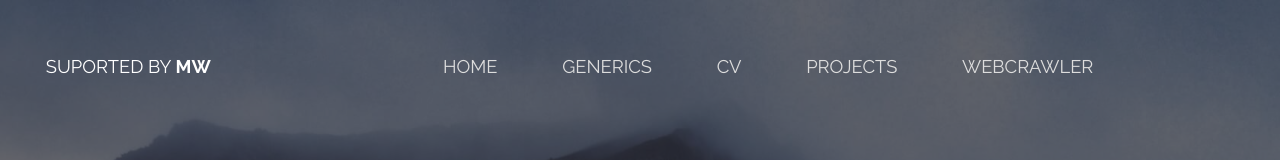
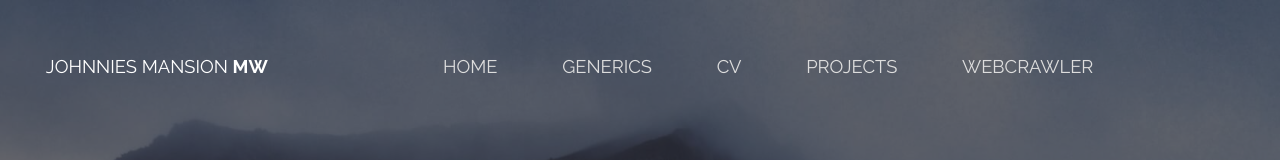
Before and after one commit to johnnymdoubleu/mw, a plain HTML site: page index.html in a window 1280 px wide. Shown: the top 160 px of the page. Drawn offline with Linux system fonts and the light colour scheme.

Commit message:
another commitment

```diff
--- a/index.html
+++ b/index.html
@@ -13,7 +13,7 @@
 -->
 <html>
 	<head>
-		<title>Jonnies Mansion</title>
+		<title>Johnnies Mansion</title>
 		<meta charset="utf-8" />
 		<meta name="viewport" content="width=device-width, initial-scale=1" />
 		<link rel="stylesheet" href="assets/css/main.css" />
@@ -21,7 +21,7 @@
 	<body class="landing">
 		<!-- Header -->
 			<header id="header" class="alt">
-				<h1>Suported by <strong><a href="index.html">MW</a></strong></h1>
+				<h1>Johnnies Mansion <strong><a href="index.html">MW</a></strong></h1>
 				<nav id="nav">
 					<ul>
 						<li><a href="index.html">Home</a></li>
```
